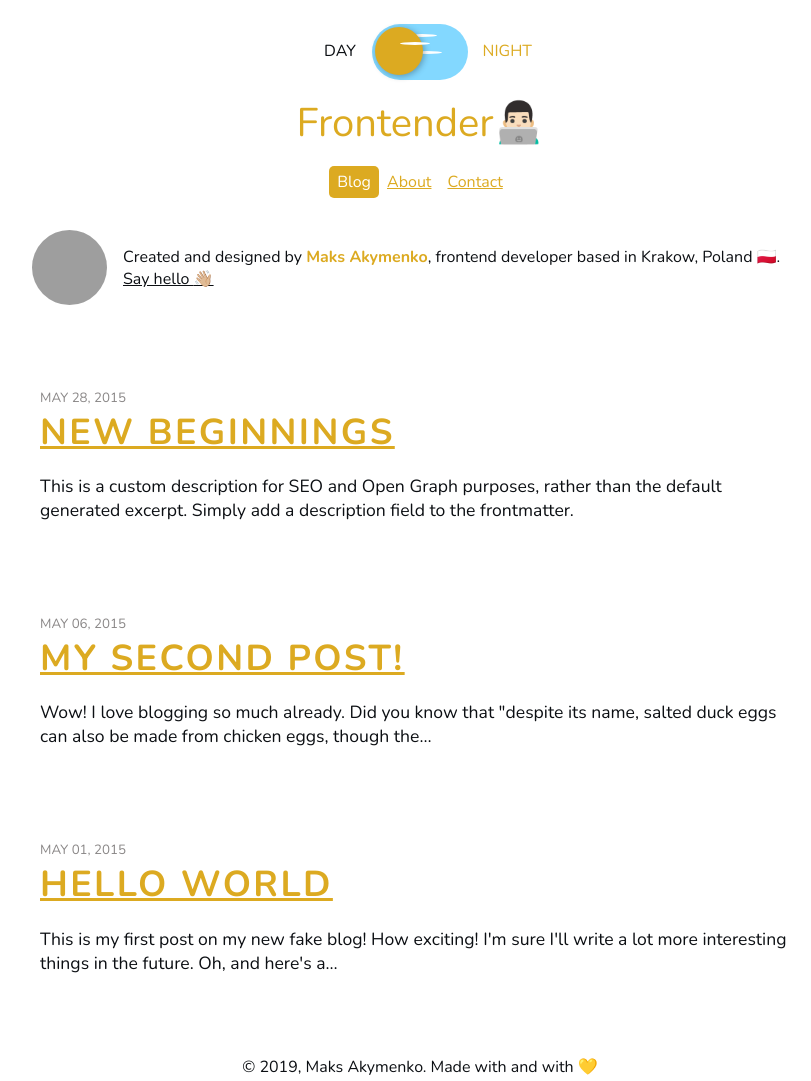
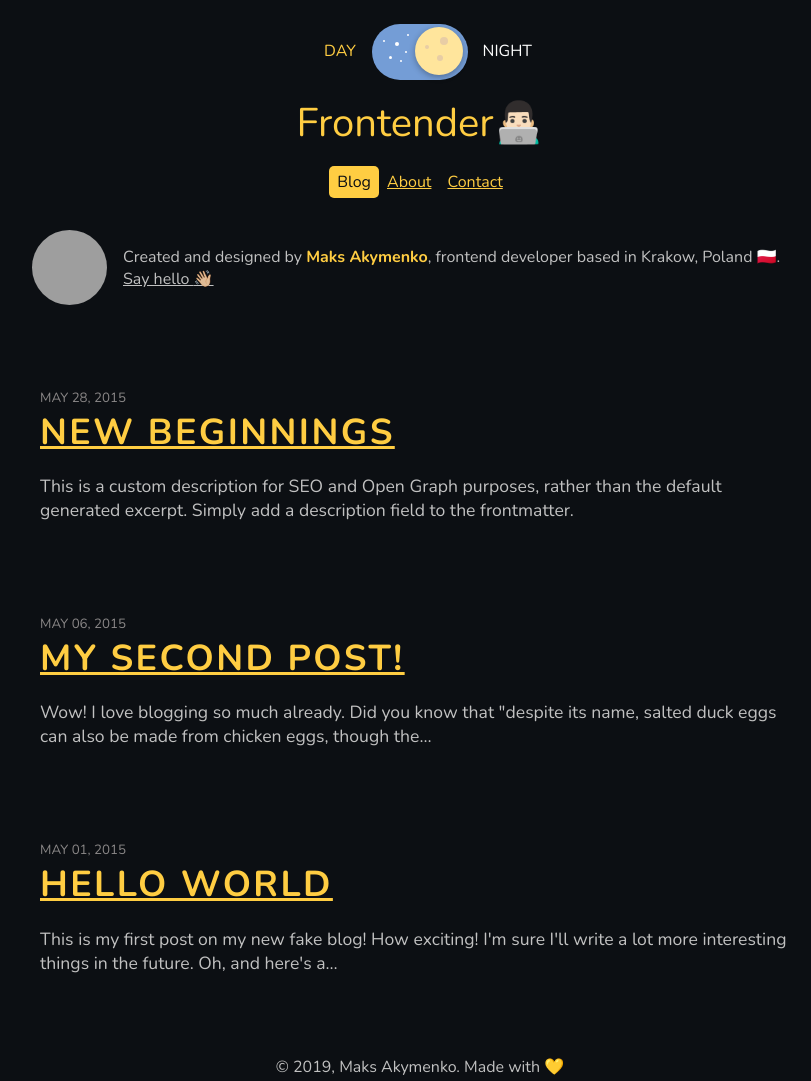
Before and after one commit to maks-akymenko/frontender-blog, a Gatsby site: page / in a window 1280 px wide. Shown: the whole page, without its empty margins (220-1031 px from the left). Built offline with nearby package versions, Linux system fonts and the light colour scheme; Gatsby itself is replaced by a stand-in of ours; grey boxes are pictures that could not be loaded.

Commit message:
fix toggle bug and more styles

```diff
--- a/src/components/layout/layout.js
+++ b/src/components/layout/layout.js
@@ -7,20 +7,22 @@ import { GlobalStyles, darkTheme, lightTheme } from 'src/styles/globalStyles'
 import { Toggle } from 'src/components'
 import { Emoji } from 'src/styles/Emoji'
 import { isMainPath } from 'src/utils'
-import { DARK_THEME, LIGHT_THEME } from 'src/shared/constants'
+import { DARK_THEME, LIGHT_THEME, CONTACT_PATH, ABOUT_PATH } from 'src/shared/constants'
 
 import { Container, Footer, Header } from './layout.styled'
 
 const Layout = ({ location, title, children }) => {
-  const [currentTheme, setCurrentTheme] = useState(lightTheme)
+  const [currentTheme, setCurrentTheme] = useState(
+    localStorage.getItem('theme') === LIGHT_THEME ? lightTheme : darkTheme
+  )
 
   useEffect(() => {
-    if (localStorage.getItem('theme') === DARK_THEME) {
+    if (localStorage.getItem('theme') === LIGHT_THEME) {
+      setCurrentTheme(lightTheme)
+    } else {
       setCurrentTheme(darkTheme)
-    } else {
-      setCurrentTheme(lightTheme)
     }
-  }, [])
+  }, currentTheme)
 
   const handleTheme = () => {
     if (currentTheme === lightTheme) {
@@ -32,15 +34,30 @@ const Layout = ({ location, title, children }) => {
     }
   }
 
+  const pickEmoji = title => {
+    let emoji
+    switch (title) {
+      case ABOUT_PATH:
+        emoji = <Emoji label="me">🙋🏻‍♂</Emoji>
+        break
+      case CONTACT_PATH:
+        emoji = <Emoji label="detective">🕵🏻‍♂️</Emoji>
+        break
+      default:
+        emoji = <Emoji label="programmer">👨🏻‍💻</Emoji>
+        break
+    }
+
+    return emoji
+  }
+
   let header
 
   if (isMainPath(location)) {
     header = (
       <Header>
-        <Link to="/">
-          {title}
-          <Emoji label="programmer">👨🏻‍💻</Emoji>
-        </Link>
+        {title}
+        {pickEmoji(title)}
       </Header>
     )
   } else {
@@ -64,7 +81,7 @@ const Layout = ({ location, title, children }) => {
         <Footer>
           © {new Date().getFullYear()}, Maks Akymenko. Made with
           {` `}
-          <span>and with <Emoji label="heart">💛</Emoji></span>
+          <Emoji label="heart">💛</Emoji>
         </Footer>
       </Container>
     </ThemeProvider>
--- a/src/components/layout/layout.styled.js
+++ b/src/components/layout/layout.styled.js
@@ -12,6 +12,7 @@ export const Header = styled.h1`
   font-size: ${({ small }) => small ? '1.5rem' : '2.5rem'};
   font-weight: normal;
   text-align: ${({ small }) => small ? 'left' : 'center'};
+  color: ${({ theme }) => theme.primaryYellow};
 
   padding-top: 1rem;
   margin: 0;
--- a/src/components/toggle/toggle.styled.js
+++ b/src/components/toggle/toggle.styled.js
@@ -145,7 +145,7 @@ export const Wrapper = styled.div`
       background-color: ${({ theme }) => theme.blue};
 
       &:before {
-        color: ${({ theme }) => theme.blue};
+        color: ${({ theme }) => theme.primaryYellow};
       }
 
       &:after {
--- a/src/styles/globalStyles.js
+++ b/src/styles/globalStyles.js
@@ -1,26 +1,32 @@
 import { createGlobalStyle } from 'styled-components'
 
 export const darkTheme = {
+  ff: "'Nunito', sans-serif",
   type: 'dark',
   primaryDark: '#0C0F13',
   primaryLight: '#C1C1C1',
   primaryGrey: '#8A8787',
   primaryYellow: '#FFCD42',
   primaryYellowHover: '#FFE59C',
+  formGrey: '#91939526',
+  formGreyHover: '#FDFDFD26',
   // toggle colors
   lightBlue: '#83D8FF',
   blue: '#749DD6',
   darkYellow: '#E8CDA5',
-  white: '#FFF'
+  white: '#FFF',
 };
 
 export const lightTheme = {
+  ff: "'Nunito', sans-serif",
   type: 'light',
   primaryDark: '#FFF',
   primaryLight: '#0C0F13',
   primaryGrey: '#8A8787',
-  primaryYellow: '#DCAA21',
+  primaryYellow: '#FFCF4A',
   primaryYellowHover: '#C7AB5A',
+  formGrey: '#91939526',
+  formGreyHover: '#FDFDFD26',
   // toggle colors
   lightBlue: '#83D8FF',
   blue: '#749DD6',
@@ -39,11 +45,9 @@ export const GlobalStyles = createGlobalStyle`
   }
 
   body {
-    font-family: 'Nunito', sans-serif;
-
+    font-family: ${({ theme }) => theme.ff};
     background: ${({ theme }) => theme.primaryDark};
     color: ${({ theme }) => theme.primaryLight};
-
     transition: background 0.3s ease-in, color 0.3s ease-in;
   }
 
```
